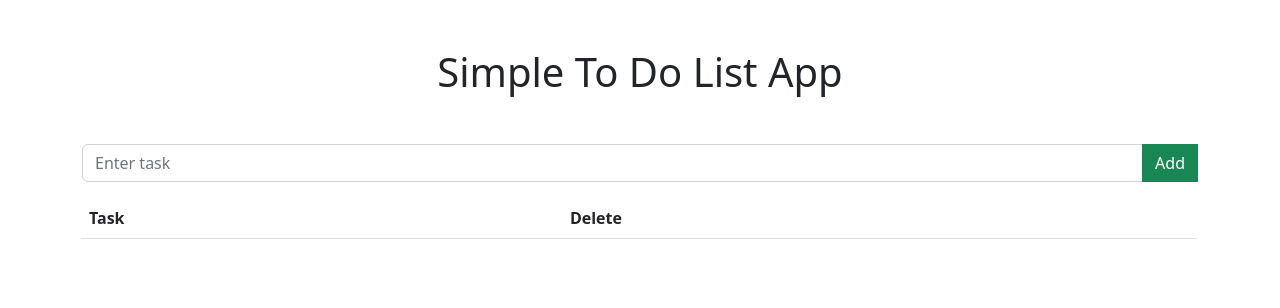
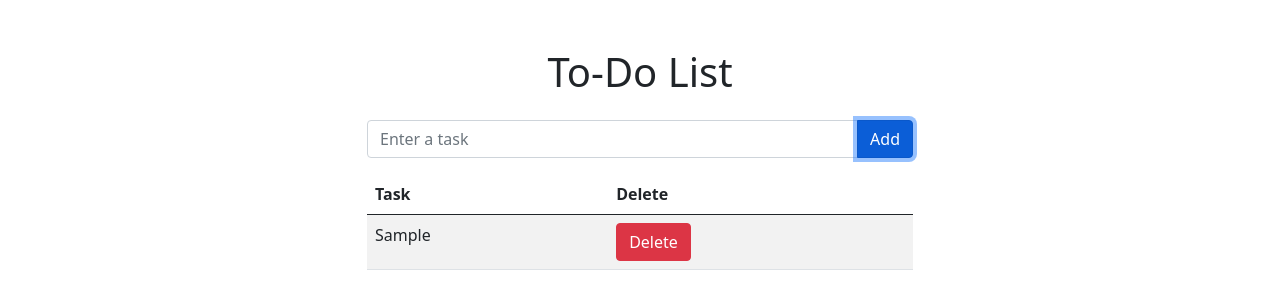
Before and after one commit to mrakib007/vanilla-js-practice, a plain HTML site: page jsBrowser/LocalStorage/todoList/index.html in a window 1280 px wide. Both pictures are taken after typing "Sample" into the empty fields and a click on the button "Add". Drawn offline with nearby package versions, Linux system fonts and the light colour scheme.

Commit message:
simple todo list app using localstorage

```diff
--- a/jsBrowser/LocalStorage/todoList/index.html
+++ b/jsBrowser/LocalStorage/todoList/index.html
@@ -1,33 +1,38 @@
 <!DOCTYPE html>
 <html lang="en">
-<head>
-    <meta charset="UTF-8">
-    <meta http-equiv="X-UA-Compatible" content="IE=edge">
-    <meta name="viewport" content="width=device-width, initial-scale=1.0">
-    <link href="https://cdn.jsdelivr.net/npm/bootstrap@5.2.3/dist/css/bootstrap.min.css" rel="stylesheet" integrity="sha384-rbsA2VBKQhggwzxH7pPCaAqO46MgnOM80zW1RWuH61DGLwZJEdK2Kadq2F9CUG65" crossorigin="anonymous">
-    <title>Document</title>
-</head>
-<body>
-    <h1 class="text-center mt-5">Simple To Do List App</h1>
-
-    <div class="input-group container mt-5">
-        <input class="form-control" type="text" id="todo-input" placeholder="Enter task">
-		<button id="add-button" class="btn btn-success">Add</button>
-
-        <table class="table mt-3" id="todo-table">
+  <head>
+    <meta charset="UTF-8" />
+    <meta name="viewport" content="width=device-width, initial-scale=1.0" />
+    <meta http-equiv="X-UA-Compatible" content="ie=edge" />
+    <title>To-Do List</title>
+    <!-- Bootstrap CSS -->
+    <link href="https://cdn.jsdelivr.net/npm/bootstrap@5.0.2/dist/css/bootstrap.min.css" rel="stylesheet" integrity="sha384-EVSTQN3/azprG1Anm3QDgpJLIm9Nao0Yz1ztcQTwFspd3yD65VohhpuuCOmLASjC" crossorigin="anonymous">
+  </head>
+  <body>
+    <div class="container my-5">
+      <h1 class="text-center mb-4">To-Do List</h1>
+      <div class="row">
+        <div class="col-md-6 mx-auto">
+          <div class="input-group mb-3">
+            <input type="text" id="todo-input" class="form-control" placeholder="Enter a task" />
+            <button class="btn btn-primary" type="button" id="add-button">Add</button>
+          </div>
+          <table class="table table-striped table-hover">
             <thead>
               <tr>
-                <th scope="col">Task</th>
-                <th scope="col">Delete</th>
+                <th>Task</th>
+                <th>Delete</th>
               </tr>
             </thead>
-            <tbody>
-              <tr>
-              </tr>
-            </tbody>
+            <tbody id="todo-table-body"></tbody>
           </table>
+        </div>
+      </div>
     </div>
-    <script src="script.js"></script>
-    <script src="https://cdn.jsdelivr.net/npm/bootstrap@5.2.3/dist/js/bootstrap.bundle.min.js" integrity="sha384-kenU1KFdBIe4zVF0s0G1M5b4hcpxyD9F7jL+jjXkk+Q2h455rYXK/7HAuoJl+0I4" crossorigin="anonymous"></script>
-</body>
+
+    <!-- Bootstrap JavaScript -->
+    <script src="https://cdn.jsdelivr.net/npm/bootstrap@5.0.2/dist/js/bootstrap.bundle.min.js" integrity="sha384-MrcW6ZMFYlzcLA8Nl+NtUVF0sA7MsXsP1UyJoMp4YLEuNSfAP+JcXn/tWtIaxVXM" crossorigin="anonymous"></script>
+    <script src="script.js">
+    </script>
+  </body>
 </html>
--- a/jsBrowser/LocalStorage/todoList/script.js
+++ b/jsBrowser/LocalStorage/todoList/script.js
@@ -1,28 +1,53 @@
-const todoInput = document.getElementById('todo-input');
-const addBtn = document.getElementById('add-button');
-const todoTable = document.getElementById('todo-table');
+// Get the saved tasks from local storage
+let savedTasks = JSON.parse(localStorage.getItem('tasks')) || [];
 
-const savedTasks = JSON.parse(localStorage.getItem('tasks')) || [];
+// Add an event listener to the Add button
+const addButton = document.getElementById('add-button');
+addButton.addEventListener('click', function () {
+  // Get the input value and create a new task object
+  const inputField = document.getElementById('todo-input');
+  const taskText = inputField.value;
+  const newTask = {
+    text: taskText,
+    done: false,
+  };
 
-// savedTasks.map((task)=>{
-//     addTaskToDom(task);
-// })
+  // Add the new task to the savedTasks array and save it to local storage
+  savedTasks.push(newTask);
+  localStorage.setItem('tasks', JSON.stringify(savedTasks));
 
-addBtn.addEventListener('click',function(){
-    const taskText = todoInput.value;
-    if(taskText !== ''){
-    const task = {
-        text : taskText,
-        id : Date.now(),
-    }
-    savedTasks.push(task);
+  // Add the new task to the table
+  addTaskToTable(newTask);
+
+  // Clear the input field
+  inputField.value = '';
+});
+
+// Function to add a task to the table
+function addTaskToTable(task) {
+  const tableBody = document.getElementById('todo-table-body');
+  const newRow = tableBody.insertRow();
+
+  const taskCell = newRow.insertCell();
+  taskCell.textContent = task.text;
+
+  const deleteCell = newRow.insertCell();
+  const deleteButton = document.createElement('button');
+  deleteButton.textContent = 'Delete';
+  deleteButton.className = 'btn btn-danger';
+  deleteButton.addEventListener('click', function () {
+    // Remove the task from the savedTasks array and save it to local storage
+    const index = savedTasks.indexOf(task);
+    savedTasks.splice(index, 1);
+    localStorage.setItem('tasks', JSON.stringify(savedTasks));
+
+    // Remove the task from the table
+    tableBody.removeChild(newRow);
+  });
+  deleteCell.appendChild(deleteButton);
 }
 
-    localStorage.setItem('tasks',JSON.stringify(savedTasks));
-    // addTaskToDom(task);
-    todoInput.value = '';
-})
-
-// const addTaskToDom = (task) =>{
-//     console.log(task)
-// }
+// Add the saved tasks to the table
+for (let i = 0; i < savedTasks.length; i++) {
+  addTaskToTable(savedTasks[i]);
+}
```
